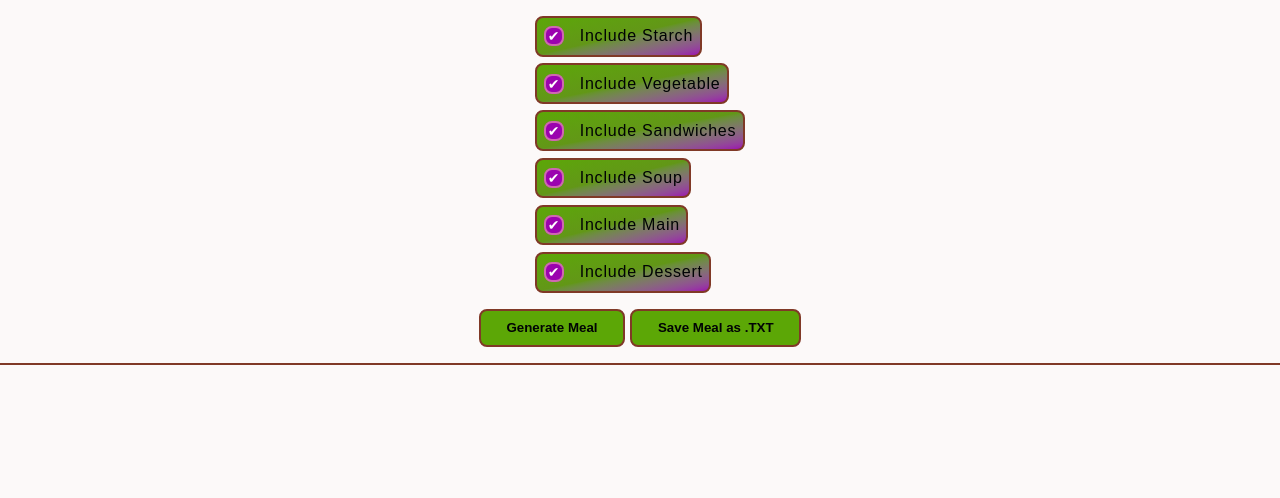
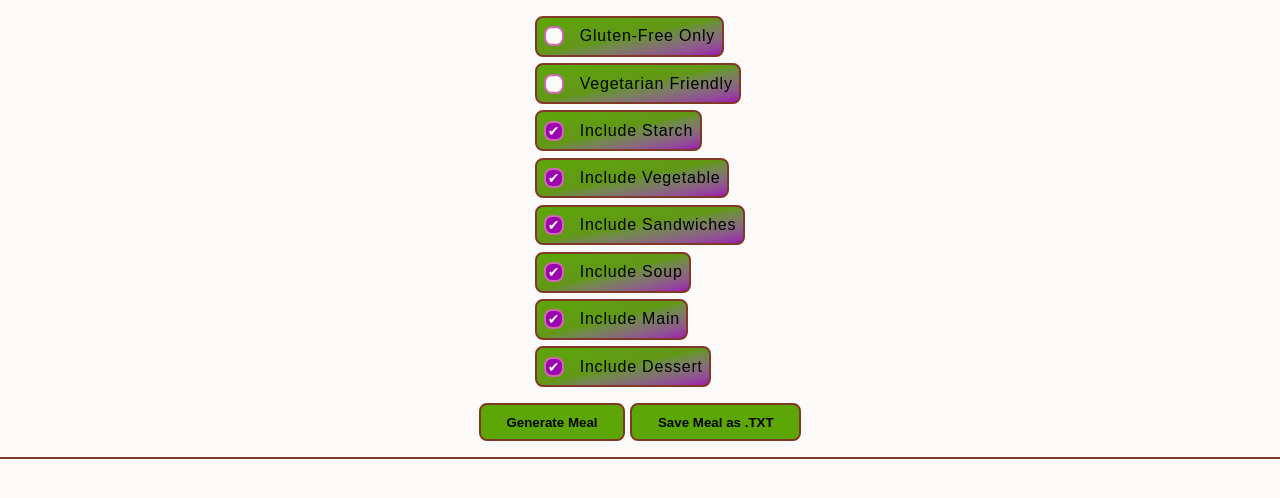
Before and after one commit to lanternLightDeveloper/newMealGenerator, a SvelteKit app: page / in a window 1280 px wide. Shown: the top 498 px of the page. Built offline with nearby package versions, Linux system fonts and the light colour scheme.

Commit message:
Add files via upload

```diff
--- a/src/routes/+page.svelte
+++ b/src/routes/+page.svelte
@@ -14,6 +14,8 @@
 	let includeSoup = $state(true);
 	let includeMain = $state(true);
 	let includeDessert = $state(true);
+	let glutenFreeOnly = $state(false);
+	let vegetarianFriendly = $state(false);
 
 	let meal = $state<{
 		starch?: Recipe;
@@ -27,16 +29,24 @@
 	function generateMeal() {
 		const newMeal: typeof meal = {};
 
-		if (includeStarch && Starch.length)
-			newMeal.starch = Starch[Math.floor(Math.random() * Starch.length)];
-		if (includeVeg && Vegetables.length)
-			newMeal.veg = Vegetables[Math.floor(Math.random() * Vegetables.length)];
-		if (includeSandwiches && Sandwiches.length)
-			newMeal.sandwiches = Sandwiches[Math.floor(Math.random() * Sandwiches.length)];
-		if (includeSoup && Soups.length) newMeal.soup = Soups[Math.floor(Math.random() * Soups.length)];
-		if (includeMain && Mains.length) newMeal.main = Mains[Math.floor(Math.random() * Mains.length)];
-		if (includeDessert && Desserts.length)
-			newMeal.dessert = Desserts[Math.floor(Math.random() * Desserts.length)];
+		function getRandomRecipe(list) {
+			let filtered = list;
+			if (glutenFreeOnly) {
+				filtered = list.filter((r) => r.tags?.includes('gluten-free'));
+			}
+			if (vegetarianFriendly) {
+				filtered = list.filter((r) => r.tags?.includes('vegetarian'));
+			}
+			if (!filtered.length) return null; // no matching recipes
+			return filtered[Math.floor(Math.random() * filtered.length)];
+		}
+
+		if (includeStarch && Starch.length) newMeal.starch = getRandomRecipe(Starch);
+		if (includeVeg && Vegetables.length) newMeal.veg = getRandomRecipe(Vegetables);
+		if (includeSandwiches && Sandwiches.length) newMeal.sandwiches = getRandomRecipe(Sandwiches);
+		if (includeSoup && Soups.length) newMeal.soup = getRandomRecipe(Soups);
+		if (includeMain && Mains.length) newMeal.main = getRandomRecipe(Mains);
+		if (includeDessert && Desserts.length) newMeal.dessert = getRandomRecipe(Desserts);
 
 		meal = newMeal;
 	}
@@ -78,7 +88,16 @@
 
 		const list = sources[category];
 		if (list && list.length) {
-			meal = { ...meal, [category]: list[Math.floor(Math.random() * list.length)] };
+			let filtered = list;
+			if (glutenFreeOnly) {
+				filtered = list.filter((r) => r.tags?.includes('gluten-free'));
+			}
+			if (vegetarianFriendly) {
+				filtered = list.filter((r) => r.tags?.includes('vegetarian'));
+			}
+			if (filtered.length) {
+				meal = { ...meal, [category]: filtered[Math.floor(Math.random() * filtered.length)] };
+			}
 		}
 	}
 </script>
@@ -86,6 +105,13 @@
 <main>
 	<section class="block-Selection-List">
 		<article class="controls">
+			<label>
+				<input type="checkbox" bind:checked={glutenFreeOnly} /> Gluten-Free Only
+			</label>
+			<label>
+				<input type="checkbox" bind:checked={vegetarianFriendly} /> Vegetarian Friendly
+			</label>
+
 			<label><input type="checkbox" bind:checked={includeStarch} /> Include Starch</label>
 			<label><input type="checkbox" bind:checked={includeVeg} /> Include Vegetable</label>
 			<label><input type="checkbox" bind:checked={includeSandwiches} /> Include Sandwiches</label>
```
